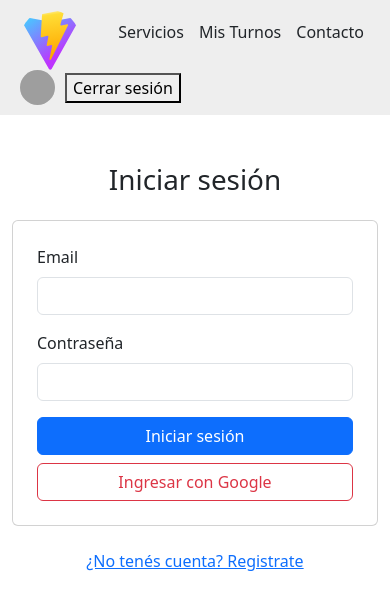
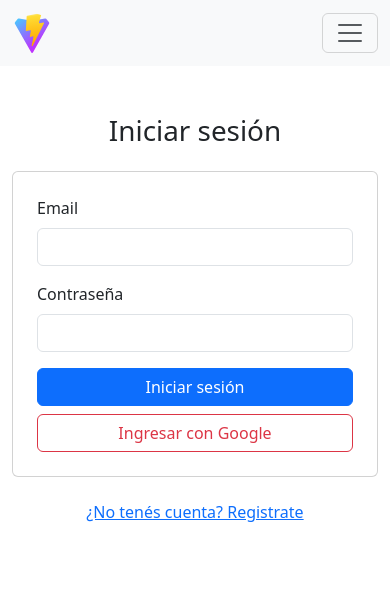
Before and after one commit to gastonmanzur/patincarreraGR, a React (Vite) app in the folder frontend-auth/: page / in a window 390 px wide. Shown: the top 610 px of the page. Built offline with nearby package versions, Linux system fonts and the light colour scheme; sample sign-in values are in the browser's storage; grey boxes are pictures that could not be loaded.

Commit message:
feat: add responsive bootstrap layout

```diff
--- a/frontend-auth/src/components/LogoutButton.jsx
+++ b/frontend-auth/src/components/LogoutButton.jsx
@@ -9,5 +9,9 @@ export default function LogoutButton() {
     navigate('/');
   };
 
-  return <button onClick={handleLogout}>Cerrar sesión</button>;
+  return (
+    <button type="button" className="btn btn-outline-secondary" onClick={handleLogout}>
+      Cerrar sesión
+    </button>
+  );
 }
--- a/frontend-auth/src/components/Navbar.css
+++ /dev/null
@@ -1,43 +0,0 @@
-.navbar {
-  display: flex;
-  justify-content: space-between;
-  align-items: center;
-  background: #eee;
-  padding: 10px 20px;
-}
-
-.navbar-left {
-  cursor: pointer;
-}
-
-.logo {
-  width: 60px;
-  height: 60px;
-  border-radius: 50%;
-}
-
-.navbar-list {
-  list-style: none;
-  display: flex;
-  gap: 15px;
-  flex: 1;
-  justify-content: center;
-}
-
-.navbar-list li {
-  cursor: pointer;
-}
-
-.navbar-right {
-  display: flex;
-  align-items: center;
-  gap: 10px;
-}
-
-.profile-pic img {
-  width: 35px;
-  height: 35px;
-  border-radius: 50%;
-  cursor: pointer;
-  object-fit: cover;
-}
--- a/frontend-auth/src/components/Navbar.jsx
+++ b/frontend-auth/src/components/Navbar.jsx
@@ -2,7 +2,6 @@ import { useRef } from 'react';
 import { useNavigate } from 'react-router-dom';
 import axios from 'axios';
 import LogoutButton from './LogoutButton';
-import './Navbar.css';
 
 export default function Navbar() {
   const navigate = useNavigate();
@@ -55,25 +54,59 @@ export default function Navbar() {
     if (fileInputRef.current) fileInputRef.current.click();
   };
 
+  const navItems = isLoggedIn ? (rol === 'admin' ? itemsAdmin : itemsUsuario) : [];
+
   return (
-    <nav className="navbar">
-      <div className="navbar-left" onClick={() => handleNavigate('/dashboard')}>
-        <img src="/vite.svg" alt="Logo" className="logo" />
-      </div>
-      <ul className="navbar-list">
-        {(isLoggedIn ? (rol === 'admin' ? itemsAdmin : itemsUsuario) : []).map((item) => (
-          <li key={item.label} onClick={() => handleNavigate(item.path)}>
+    <nav className="navbar navbar-expand-lg navbar-light bg-light">
+      <div className="container">
+        <a
+          className="navbar-brand d-flex align-items-center"
+          onClick={() => handleNavigate('/dashboard')}
+          style={{ cursor: 'pointer' }}
+        >
+          <img
+            src="/vite.svg"
+            alt="Logo"
+            width="40"
+            height="40"
+            className="rounded-circle"
+          />
+        </a>
+        <button
+          className="navbar-toggler"
+          type="button"
+          data-bs-toggle="collapse"
+          data-bs-target="#navbarNav"
+          aria-controls="navbarNav"
+          aria-expanded="false"
+          aria-label="Toggle navigation"
+        >
+          <span className="navbar-toggler-icon"></span>
+        </button>
+        <div className="collapse navbar-collapse" id="navbarNav">
+          <ul className="navbar-nav me-auto mb-2 mb-lg-0">
+            {navItems.map((item) => (
+              <li className="nav-item" key={item.label}>
+                <a
+                  className="nav-link"
+                  onClick={() => handleNavigate(item.path)}
+                  style={{ cursor: 'pointer' }}
+                >
                   {item.label}
+                </a>
               </li>
             ))}
           </ul>
-      <div className="navbar-right">
           {isLoggedIn && (
-          <>
-            <div className="profile-pic">
+            <div className="d-flex align-items-center gap-2">
+              <div className="position-relative">
                 <img
                   src={foto || '/default-user.png'}
                   alt="Foto perfil"
+                  width="40"
+                  height="40"
+                  className="rounded-circle"
+                  style={{ objectFit: 'cover', cursor: foto?.includes('googleusercontent') ? 'default' : 'pointer' }}
                   onClick={!foto?.includes('googleusercontent') ? triggerFileSelect : undefined}
                 />
                 {!foto?.includes('googleusercontent') && (
@@ -87,8 +120,9 @@ export default function Navbar() {
                 )}
               </div>
               <LogoutButton />
-          </>
+            </div>
           )}
+        </div>
       </div>
     </nav>
   );
--- a/frontend-auth/src/pages/Dashboard.jsx
+++ b/frontend-auth/src/pages/Dashboard.jsx
@@ -55,23 +55,42 @@ export default function Dashboard() {
   };
 
   return (
-    <div style={{ padding: 20 }}>
-      <h1>Bienvenido al Dashboard</h1>
-      <LogoutButton />
+    <div className="container mt-4">
+      <div className="d-flex justify-content-between align-items-center mb-4">
+        <h1 className="m-0">Bienvenido al Dashboard</h1>
+        <LogoutButton />
+      </div>
 
-      <div style={{ display: 'flex', alignItems: 'center', gap: 20, margin: '20px 0' }}>
-        <img src={foto || '/default-user.png'} alt="Perfil" style={{ width: 80, borderRadius: '50%' }} />
+      <div className="card p-3 mb-4 d-flex flex-row align-items-center gap-3">
+        <img
+          src={foto || '/default-user.png'}
+          alt="Perfil"
+          className="rounded-circle"
+          width="80"
+          height="80"
+          style={{ objectFit: 'cover' }}
+        />
         <div>
-          <p><strong>Nombre:</strong> {usuario.nombre || 'Usuario'}</p>
-          <p><strong>Rol:</strong> {rol}</p>
+          <p className="mb-1"><strong>Nombre:</strong> {usuario.nombre || 'Usuario'}</p>
+          <p className="mb-0"><strong>Rol:</strong> {rol}</p>
         </div>
       </div>
 
       {/* Formulario para cambiar foto si NO es de Google */}
       {foto && !foto.includes('googleusercontent') && (
-        <form onSubmit={subirFoto}>
-          <input type="file" accept="image/*" onChange={(e) => setNuevaFoto(e.target.files[0])} required />
-          <button type="submit">Actualizar foto</button>
+        <form onSubmit={subirFoto} className="mb-4">
+          <div className="input-group">
+            <input
+              type="file"
+              accept="image/*"
+              className="form-control"
+              onChange={(e) => setNuevaFoto(e.target.files[0])}
+              required
+            />
+            <button type="submit" className="btn btn-primary">
+              Actualizar foto
+            </button>
+          </div>
         </form>
       )}
 
--- a/frontend-auth/src/pages/PanelAdmin.jsx
+++ b/frontend-auth/src/pages/PanelAdmin.jsx
@@ -20,15 +20,34 @@ export default function PanelAdmin() {
   }, []);
 
   return (
-    <div>
-      <h1>Panel de Administración</h1>
-      <LogoutButton />
-      <h2>Usuarios registrados</h2>
-      <ul>
-        {usuarios.map(user => (
-          <li key={user._id}>{user.nombre} {user.apellido} - {user.email} ({user.rol})</li>
-        ))}
-      </ul>
+    <div className="container mt-4">
+      <div className="d-flex justify-content-between align-items-center mb-4">
+        <h1 className="m-0">Panel de Administración</h1>
+        <LogoutButton />
+      </div>
+      <h2 className="mb-3">Usuarios registrados</h2>
+      <div className="table-responsive">
+        <table className="table table-striped">
+          <thead>
+            <tr>
+              <th>Nombre</th>
+              <th>Apellido</th>
+              <th>Email</th>
+              <th>Rol</th>
+            </tr>
+          </thead>
+          <tbody>
+            {usuarios.map((user) => (
+              <tr key={user._id}>
+                <td>{user.nombre}</td>
+                <td>{user.apellido}</td>
+                <td>{user.email}</td>
+                <td>{user.rol}</td>
+              </tr>
+            ))}
+          </tbody>
+        </table>
+      </div>
     </div>
   );
 }
```
Lines whose indentation alone changed are shown as unchanged.
